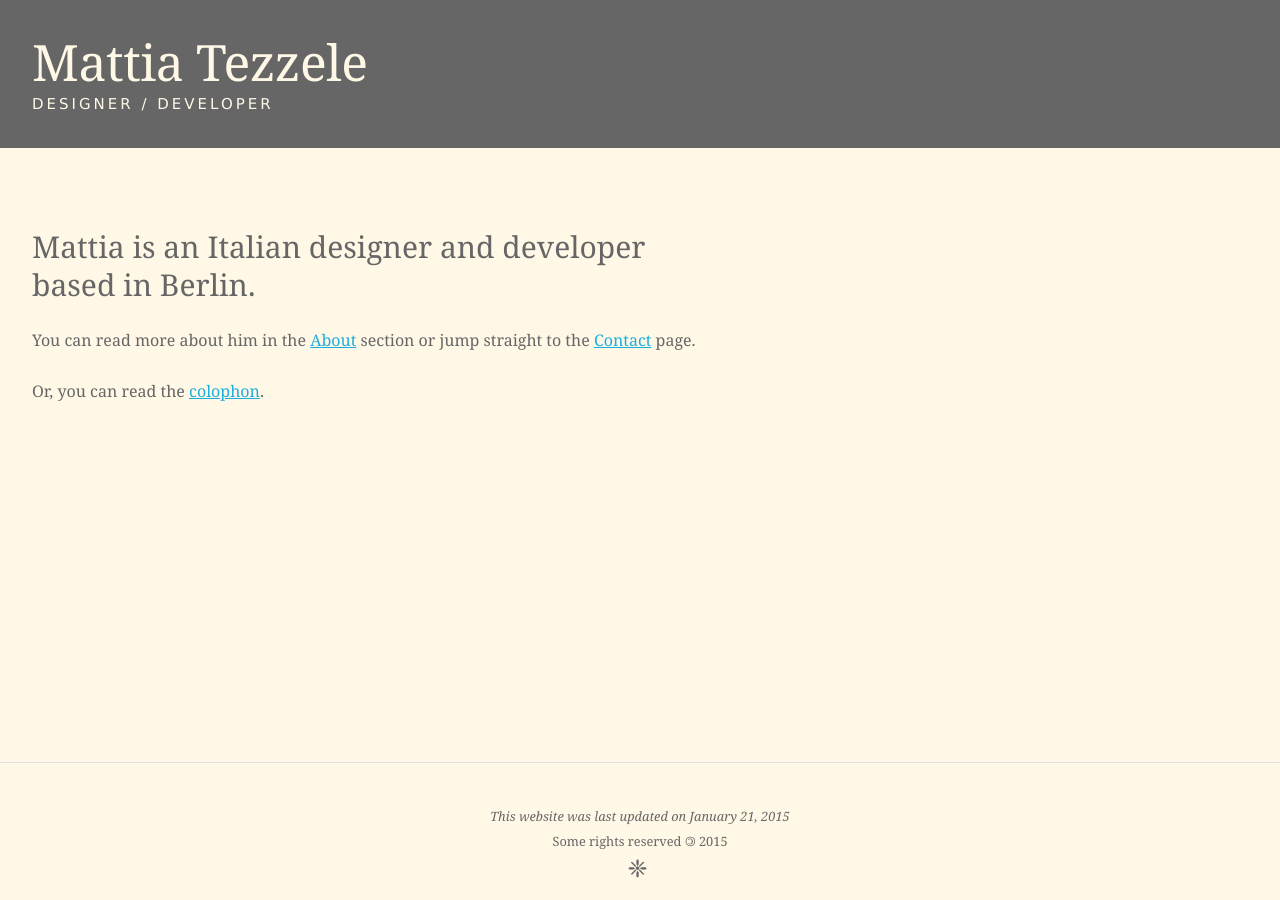
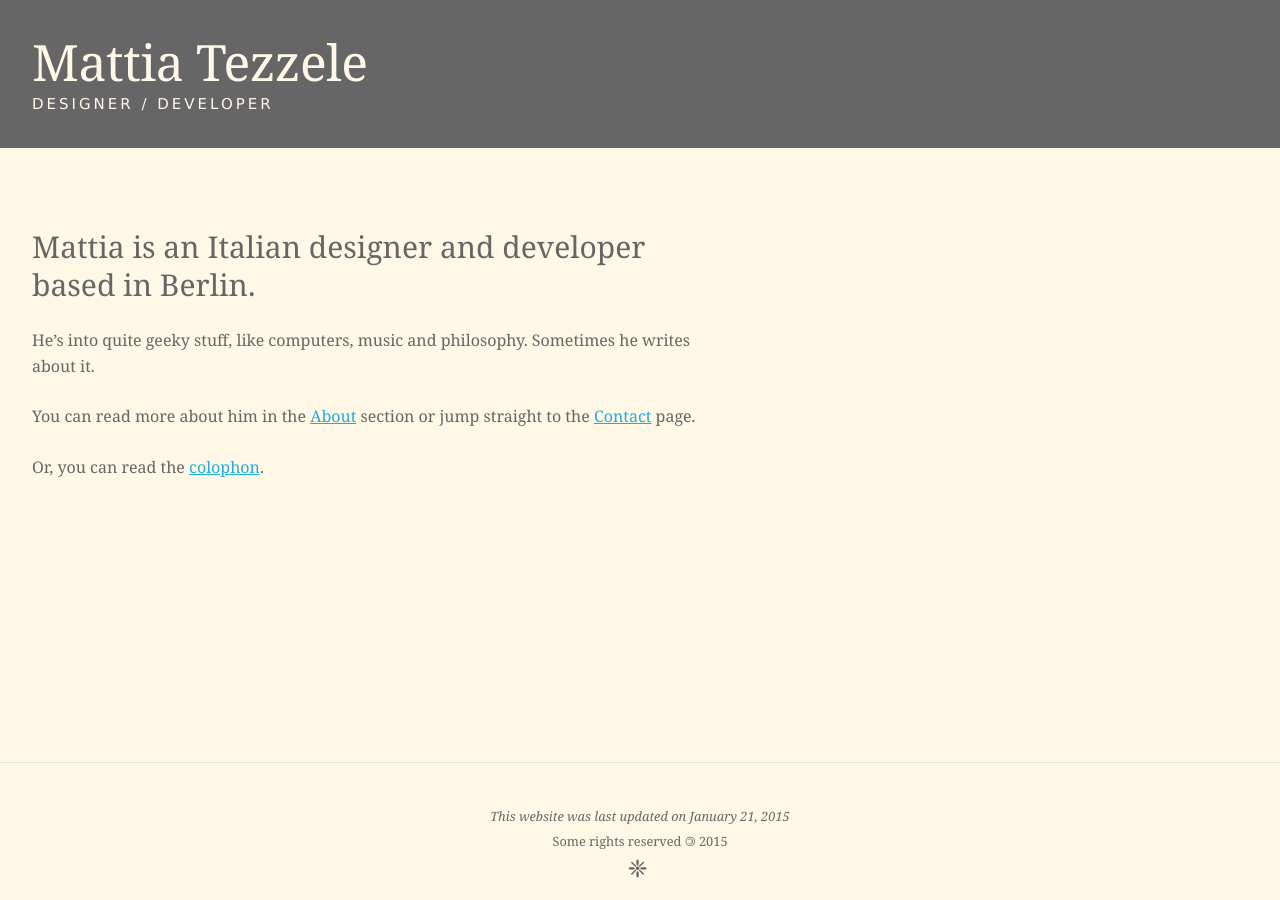
Before and after one commit to mrzool/mrzool.github.io, a Jekyll site: the page built from index.md, in a window 1280 px wide. Built offline with Jekyll 4.4.1, drawn with Linux system fonts in a browser that asks for light colours.

Commit message:
A bit more content on the homepage

```diff
--- a/index.md
+++ b/index.md
@@ -7,6 +7,8 @@ title: 'Home'
 Mattia is an Italian designer and developer based in Berlin.
 </p>
 
+He's into quite geeky stuff, like computers, music and philosophy. Sometimes he writes about it.
+
 You can read more about him in the [About](about "About page") section or jump straight to the [Contact](contact "Contact page") page.
 
 Or, you can read the [colophon](colophon "Colophon page").
```
Also changed, not shown: css/s.min.css.
